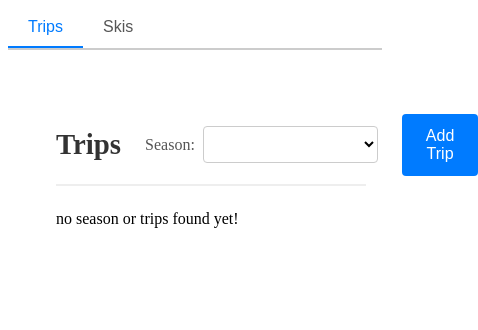
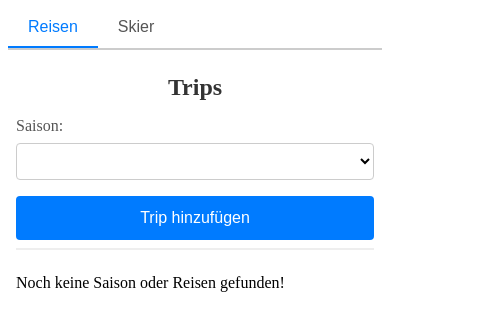
Before and after one commit to mp14O4/skitrips, an Angular app: page / in a window 390 px wide. Shown: the top 330 px of the page, 478 px wide, since content can reach past the window. Built offline with nearby package versions, Linux system fonts and the light colour scheme.

Commit message:
make mobile friendly + translations

```diff
--- a/src/app/components/ski-form/ski-form.component.html
+++ b/src/app/components/ski-form/ski-form.component.html
@@ -4,15 +4,15 @@
 
   <div class="general-data">
     <div class="input-item">
-      <label>Company</label>
+      <label>Marke</label>
       <input type="text" [(ngModel)]="ski.brand">
     </div>
     <div class="input-item">
-      <label>Model</label>
+      <label>Modell</label>
       <input type="text" [(ngModel)]="ski.model">
     </div>
     <div class="input-item">
-      <label>Year</label>
+      <label>Jahr</label>
       <input type="number" [(ngModel)]="ski.year">
     </div>
   </div>
@@ -29,7 +29,7 @@
                  (ngModelChange)="updateServiceDate(service, $event)">
         </div>
         <div class="input-item">
-          <label>Jobs</label>
+          <label>Art</label>
           <div class="checkbox-group">
             @for (job of availableJobs; track job) {
               <label class="checkbox-label">
@@ -44,13 +44,13 @@
       </div>
     }
   </div>
-  <button class="add-service-btn" (click)="addService()">Add Service</button>
+  <button class="add-service-btn" (click)="addService()">Service hinzufügen</button>
 
   <div class="form-actions">
-    <button class="btn btn-primary" (click)="save()">Save</button>
-    <button class="btn btn-secondary" (click)="back()">Back</button>
+    <button class="btn btn-primary" (click)="save()">Speichern</button>
+    <button class="btn btn-secondary" (click)="back()">Zurück</button>
   </div>
 </div>
 } @else {
-  loading...
+  Wird geladen...
 }
--- a/src/app/components/ski-list/ski-list.component.html
+++ b/src/app/components/ski-list/ski-list.component.html
@@ -1,7 +1,7 @@
 <div class="ski-list-container">
   <div class="header">
     <h1>Skis</h1>
-    <button class="btn btn-primary" (click)="addSki()">Add Ski</button>
+    <button class="btn btn-primary" (click)="addSki()">Ski hinzufügen</button>
   </div>
 
   @for (ski of skis; track ski.id) {
--- a/src/app/components/trip-form/trip-form.component.html
+++ b/src/app/components/trip-form/trip-form.component.html
@@ -4,12 +4,6 @@
     <h1>
       {{ trip.start | date:'dd.MM.yyyy' }} - {{ trip.skiDays.length }} Tag(e) - {{ trip.destination }}
     </h1>
-    <button class="toggle-destination-btn" (click)="save()">
-      Speichern
-    </button>
-    <button class="toggle-destination-btn" (click)="back()">
-      Zurück
-    </button>
   </div>
   <div class="general-data">
     <div class="input-item">
@@ -74,7 +68,12 @@
     }
     <button class="add-day-btn" (click)="addSkiDay()">Skitag hinzufügen</button>
   </div>
+
+  <div class="form-actions">
+    <button class="btn btn-primary" (click)="save()">Speichern</button>
+    <button class="btn btn-secondary" (click)="back()">Zurück</button>
+  </div>
 </div>
 } @else {
-  loading...
+  Wird geladen...
 }
--- a/src/app/components/trip-form/trip-form.component.scss
+++ b/src/app/components/trip-form/trip-form.component.scss
@@ -12,8 +12,6 @@
 
   .header {
     display: flex;
-    flex-direction: row;
-    justify-content: space-between;
 
     h1 {
       font-size: 1.8rem;
@@ -158,4 +156,38 @@
       background-color: #e0e0e0;
     }
   }
+
+  .form-actions {
+    margin-top: 2rem;
+    padding-top: 1.5rem;
+    border-top: 2px solid #eee;
+    display: flex;
+    gap: 1rem;
+    justify-content: flex-end;
+  }
+
+  .btn {
+    padding: 0.8rem 1.5rem;
+    border: none;
+    border-radius: 4px;
+    font-size: 1rem;
+    cursor: pointer;
+    transition: background-color 0.3s;
+
+    &.btn-primary {
+      background-color: #007bff;
+      color: white;
+      &:hover {
+        background-color: #0056b3;
+      }
+    }
+
+    &.btn-secondary {
+      background-color: #6c757d;
+      color: white;
+      &:hover {
+        background-color: #5a6268;
+      }
+    }
+  }
 }
--- a/src/app/components/trip-list/trip-list.component.html
+++ b/src/app/components/trip-list/trip-list.component.html
@@ -2,15 +2,15 @@
   <div class="header">
     <h1>Trips</h1>
     <div class="season-selector">
-      <label for="season-select">Season:</label>
+      <label for="season-select">Saison:</label>
       <select id="season-select" [ngModel]="selectedSeason?.id" (ngModelChange)="onSeasonChange($event)">
         @for (season of seasons; track season.id) {
           <option [value]="season.id">{{ season.name }}</option>
         }
-        <option value="new_season">Add New Season...</option>
+        <option value="new_season">Neue Saison hinzufügen...</option>
       </select>
     </div>
-    <button class="btn btn-primary" (click)="addTrip()">Add Trip</button>
+    <button class="btn btn-primary" (click)="addTrip()">Trip hinzufügen</button>
   </div>
 
   @if (selectedSeason && selectedSeason.trips) {
@@ -22,21 +22,21 @@
         </div>
         <div class="trip-details">
           <div class="detail-item">
-            <span class="label">Days:</span>
+            <span class="label">Tage:</span>
             <span class="value">{{ trip.skiDays.length }}</span>
           </div>
           <div class="detail-item">
-            <span class="label">Price:</span>
+            <span class="label">Dabei:</span>
             <span class="value">{{ trip.people }}</span>
           </div>
           <div class="detail-item">
-            <span class="label">Description:</span>
+            <span class="label">Beschreibung:</span>
             <span class="value">{{ trip.description }}</span>
           </div>
         </div>
       </div>
     }
   } @else {
-    no season or trips found yet!
+    Noch keine Saison oder Reisen gefunden!
   }
 </div>
--- a/src/app/components/trip-list/trip-list.component.scss
+++ b/src/app/components/trip-list/trip-list.component.scss
@@ -136,3 +136,53 @@
   font-size: 1rem;
   color: #424242;
 }
+
+@media (max-width: 768px) {
+  :host {
+    padding: 0;
+  }
+
+  .trip-list-container {
+    padding: 0;
+  }
+
+  .header {
+    flex-direction: column;
+    align-items: stretch;
+    gap: 1rem;
+
+    h1 {
+      font-size: 1.5rem;
+      text-align: center;
+    }
+
+    .btn {
+      margin-left: 0;
+      width: 100%;
+      text-align: center;
+    }
+
+    .season-selector {
+      flex-direction: column;
+      align-items: stretch;
+      width: 100%;
+      select {
+        width: 100%;
+      }
+    }
+  }
+
+  .trip-card {
+    padding: 1rem;
+  }
+
+  .trip-header {
+    flex-direction: column;
+    align-items: flex-start;
+    gap: 0.5rem;
+  }
+
+  .trip-destination {
+    font-size: 1.3rem;
+  }
+}
--- a/src/app/components/trip-list/trip-list.component.ts
+++ b/src/app/components/trip-list/trip-list.component.ts
@@ -35,7 +35,7 @@ export class TripListComponent implements OnInit {
 
   onSeasonChange(seasonId: string): void {
     if (seasonId === 'new_season') {
-      const seasonName = prompt('Enter the name for the new season:');
+      const seasonName = prompt('Geben Sie den Namen für die neue Saison ein:');
       if (seasonName) {
         const newSeason = this.tripService.addSeason(seasonName);
         this.seasons = this.tripService.getSeasons();
--- a/src/app/home/home.component.html
+++ b/src/app/home/home.component.html
@@ -1,9 +1,9 @@
 <div class="tab-nav">
   <button class="tab-button" [class.active]="activeTab === 'trips'" (click)="selectTab('trips')">
-    Trips
+    Reisen
   </button>
   <button class="tab-button" [class.active]="activeTab === 'skis'" (click)="selectTab('skis')">
-    Skis
+    Skier
   </button>
 </div>
 
--- a/src/app/home/home.component.scss
+++ b/src/app/home/home.component.scss
@@ -28,3 +28,9 @@
 .tab-content {
   padding: 1rem;
 }
+
+@media (max-width: 768px) {
+  .tab-content {
+    padding: 0.5rem;
+  }
+}
```
